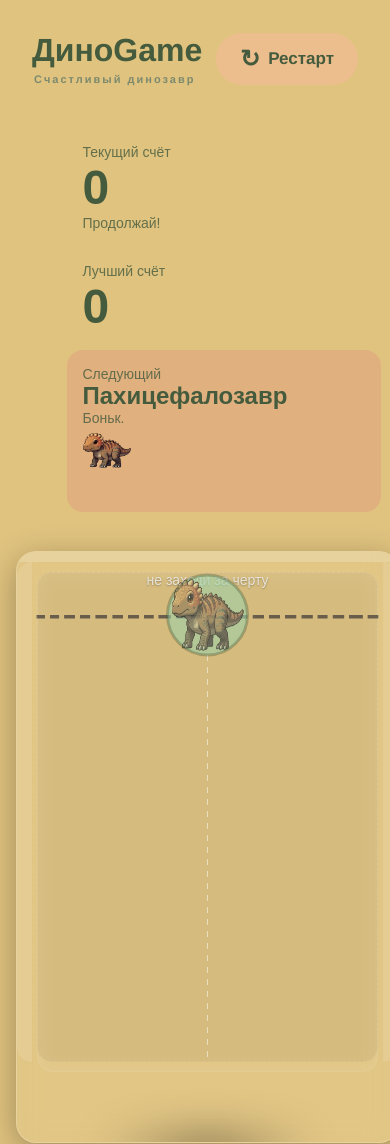
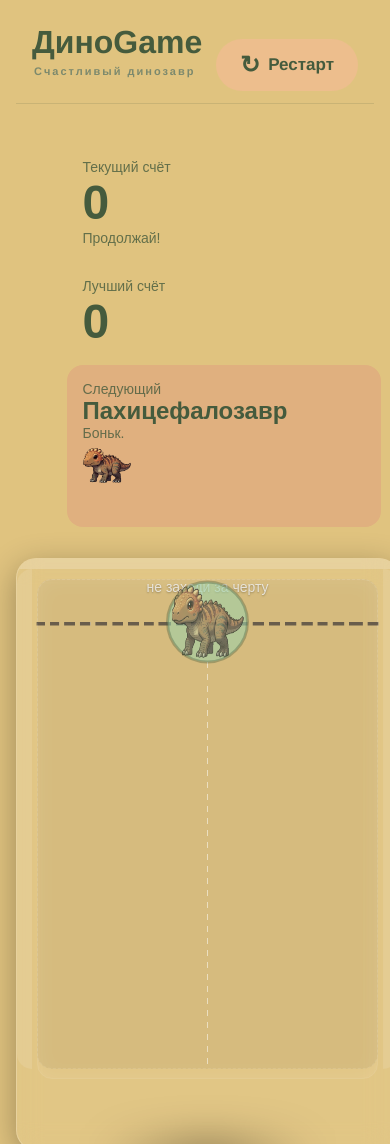
Before and after one commit to Lokkie7/Dino-suika-game, a plain HTML site: page index.html in a window 390 px wide. Shown: the top 1144 px of the page. Drawn offline with Linux system fonts and the light colour scheme.

Commit message:
тифон

```diff
--- a/css/styles.css
+++ b/css/styles.css
@@ -376,3 +376,37 @@ section { /* Чтобы секции не схлопывались и имели
     height: 560px;
   }
 }
+
+.dino-game .header {
+  flex-shrink: 0;
+}
+
+/* Отделяем шапку от тела визуально */
+.dino-game .header {
+  border-bottom: 1px solid rgba(69, 91, 61, 0.15);
+}
+
+/* Отступ сверху у основного контента */
+.game-main-content {
+  padding-top: 24px;
+}
+
+@media (max-width: 600px) {
+  .dino-game .header {
+    height: auto;          /* уже было, оставляем */
+    min-height: 92px;      /* не ниже базовой высоты */
+    margin: 12px 16px 0;   /* отступ от краёв экрана */
+    flex-shrink: 0;
+    align-items: flex-start;
+    row-gap: 12px;
+  }
+
+  .dino-game .replay-button {
+    align-self: flex-end;  /* кнопка справа под заголовком */
+  }
+
+  .game-main-content {
+    padding: 24px 16px 16px;
+    gap: 16px;             /* зазор между блоками */
+  }
+}
```
